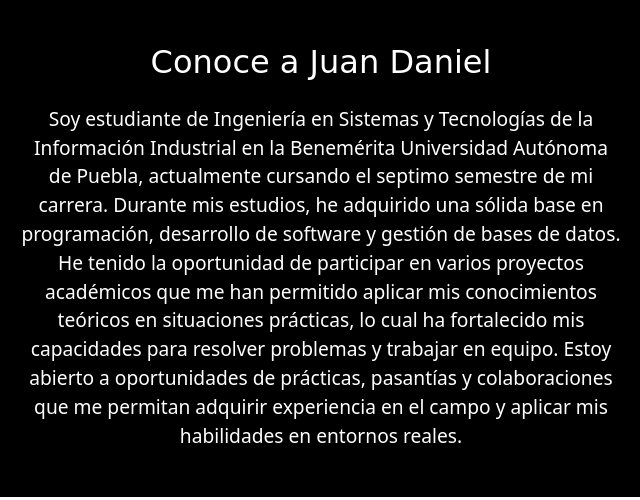
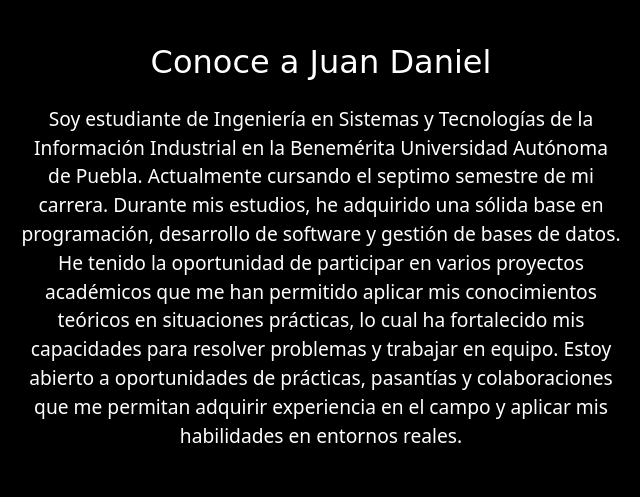
Before and after one commit to juan-daniel-carrasco-alonso/Portafolio_V1, a plain HTML site: page index.html in a window 1280 px wide. Shown: the part 1076-1576 px from the top of the page, 319-959 px from the left. Drawn offline with nearby package versions, Linux system fonts and the light colour scheme; a web font is replaced by a local one.

Commit message:
Update index.html

```diff
--- a/index.html
+++ b/index.html
@@ -68,7 +68,7 @@
     <section id="sobre-mi" class="sobre-mi seccion-obscura">
         <div class="contenedor">
             <h2 class="seccion-titulo">Conoce a Juan Daniel</h2>
-            <p class="seccion-texto">Soy estudiante de Ingeniería en Sistemas y Tecnologías de la Información Industrial en la Benemérita Universidad Autónoma de Puebla, actualmente cursando el septimo semestre de mi carrera. Durante mis estudios, he adquirido una sólida base en programación, desarrollo de software y gestión de bases de datos.
+            <p class="seccion-texto">Soy estudiante de Ingeniería en Sistemas y Tecnologías de la Información Industrial en la Benemérita Universidad Autónoma de Puebla. Actualmente cursando el septimo semestre de mi carrera. Durante mis estudios, he adquirido una sólida base en programación, desarrollo de software y gestión de bases de datos.
                 He tenido la oportunidad de participar en varios proyectos académicos que me han permitido aplicar mis conocimientos teóricos en situaciones prácticas, lo cual ha fortalecido mis capacidades para resolver problemas y trabajar en equipo. Estoy abierto a oportunidades de prácticas, pasantías y colaboraciones que me permitan adquirir experiencia en el campo y aplicar mis habilidades en entornos reales.</p>
         </div>
     </section>
```
